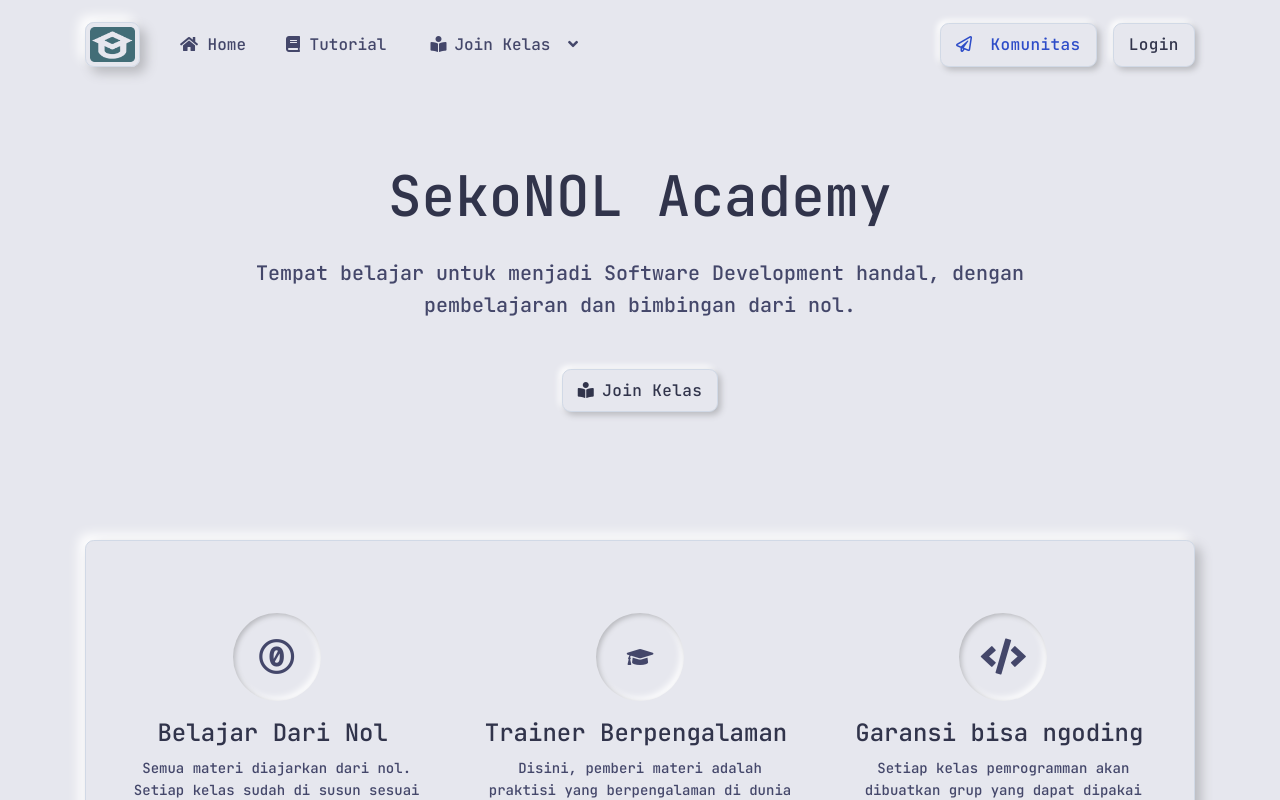
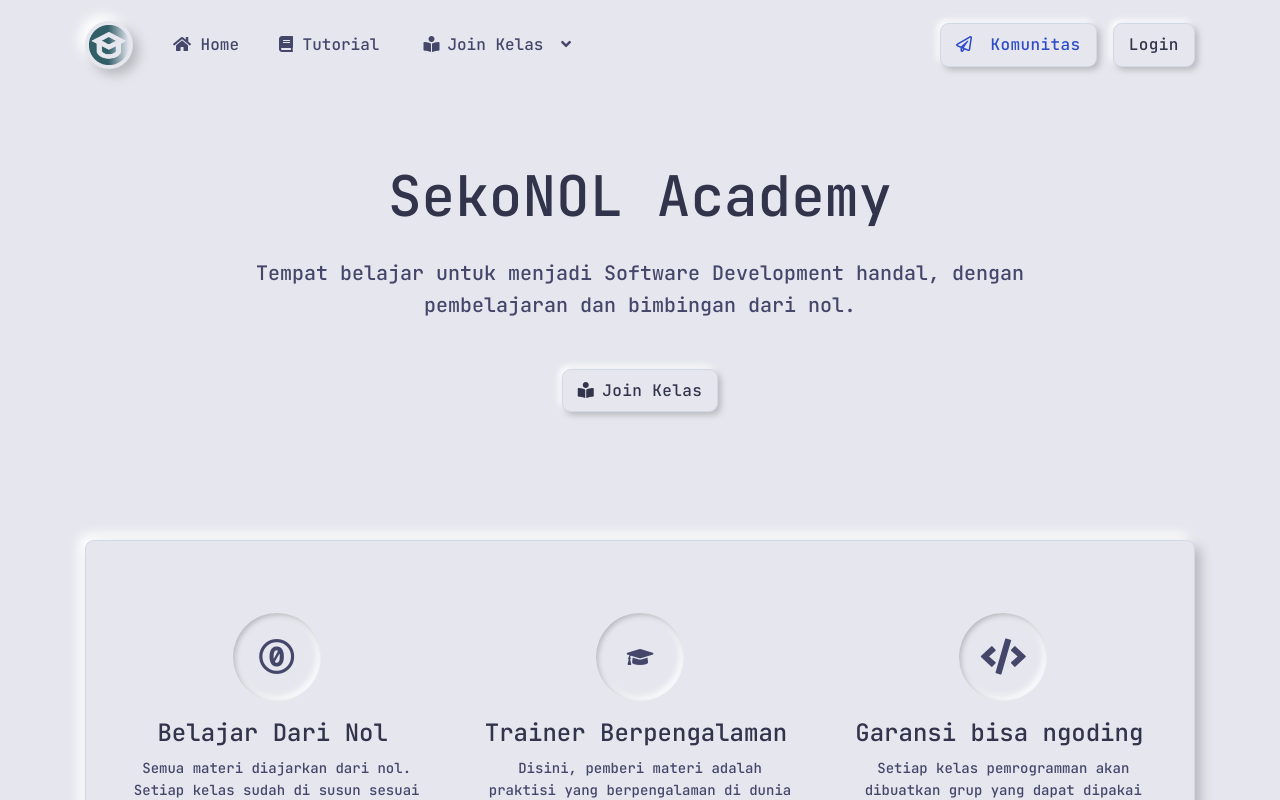
Before and after one commit to sekonolkode/sekonolkode.github.io, a plain HTML site: page index.html in a window 1280 px wide. Shown: the top 800 px of the page. Drawn offline with nearby package versions, Linux system fonts and the light colour scheme.

Commit message:
fix update style logo

```diff
--- a/index.html
+++ b/index.html
@@ -53,9 +53,9 @@
         <nav id="navbar-main" aria-label="Primary navigation"
             class="navbar navbar-main navbar-expand-lg navbar-theme-primary headroom navbar-light">
             <div class="container position-relative">
-                <a class="navbar-brand shadow-soft py-1 px-1 rounded border border-light mr-lg-4" href="/">
-                    <!-- <img class="navbar-brand-dark" src="assets/img/logo.png" style="width: 120%; height: 300px;" alt="Logo light"> -->
-                    <img class="navbar-brand-light" src="assets/img/logo.png" style="width: 45px; height: 35px;" alt="Logo dark">
+                <a class="navbar-brand shadow-soft py-1 px-1 rounded-circle border-light mr-lg-4" href="/">
+                    <img class="navbar-brand-dark" src="assets/img/logos.png" style="width: 40px; height: 40px;" alt="Logo light">
+                    <img class="navbar-brand-light" src="assets/img/logos.png" style="width: 40px; height: 40px;" alt="Logo dark">
                 </a>
                 <div class="navbar-collapse collapse" id="navbar_global">
                     <div class="navbar-collapse-header">
```
Also changed, not shown: join-kelas.html (+3 -3 lines), tutorial.html (+3 -3 lines).
